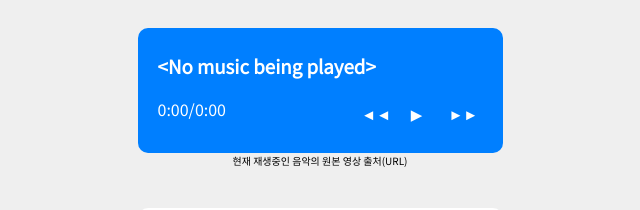
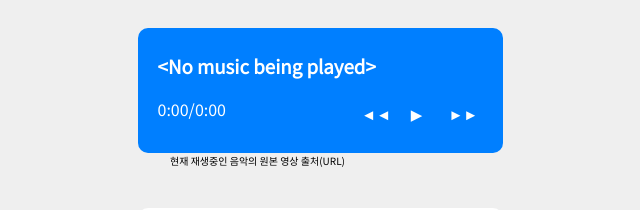
Before and after one commit to okysky1121/ba-bgm, a plain HTML site: page index.html in a window 1280 px wide. Shown: the top 210 px of the page, without its empty margins (320-960 px from the left). Drawn offline with Linux system fonts and the light colour scheme.

Commit message:
Update style.css

```diff
--- a/style.css
+++ b/style.css
@@ -69,6 +69,13 @@ body {
     color: white;
 }
 
+#playsrc {
+    max-width: 350px;
+    min-width: 300px;
+
+    font-size: 10px;
+}
+
 article.pl {
     background-color: white;
 
@@ -102,10 +109,6 @@ article.pl {
     font-weight: lighter;
 }
 
-#playsrc {
-    font-size: 10px;
-}
-
 #footer {
     background-color: transparent;
 
```
